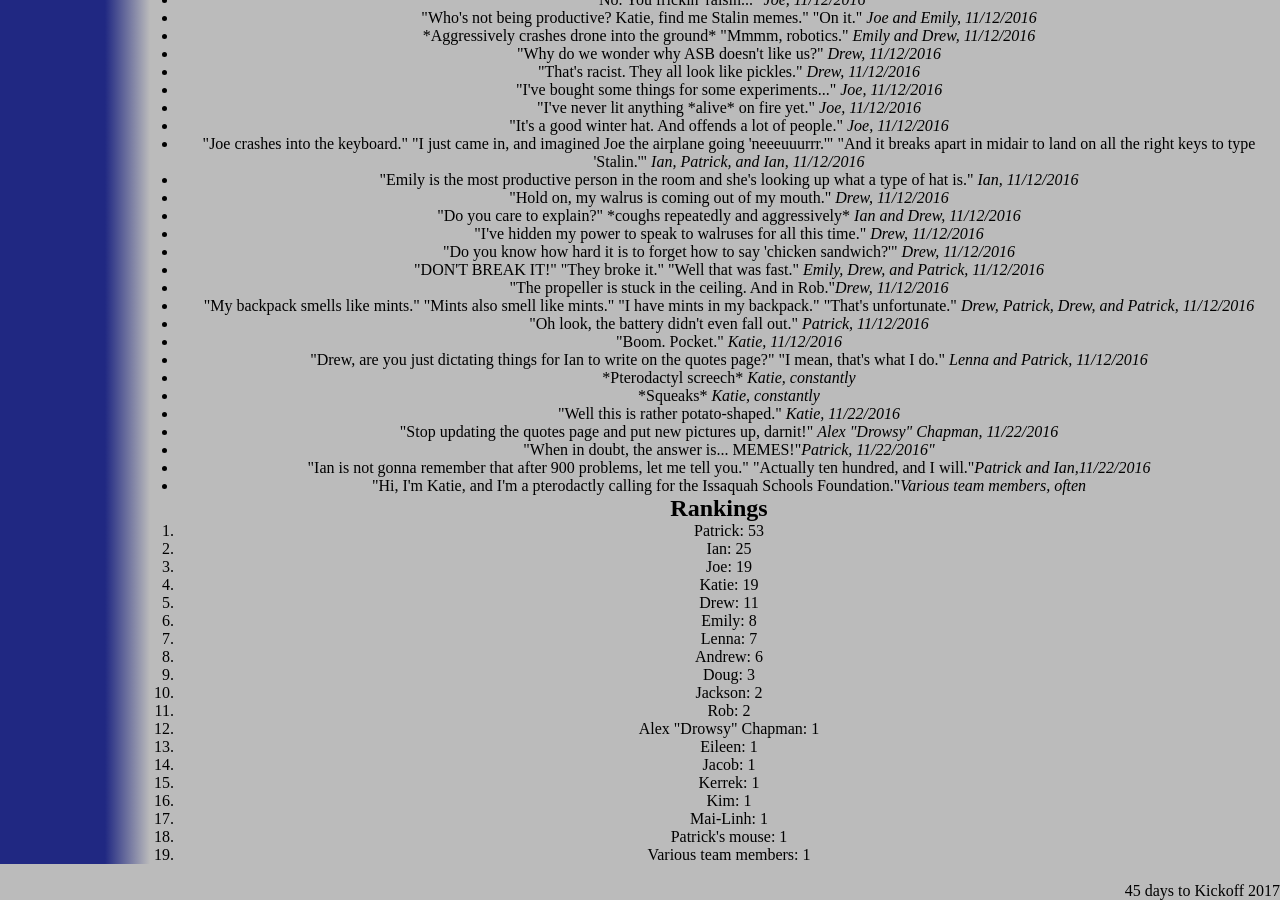
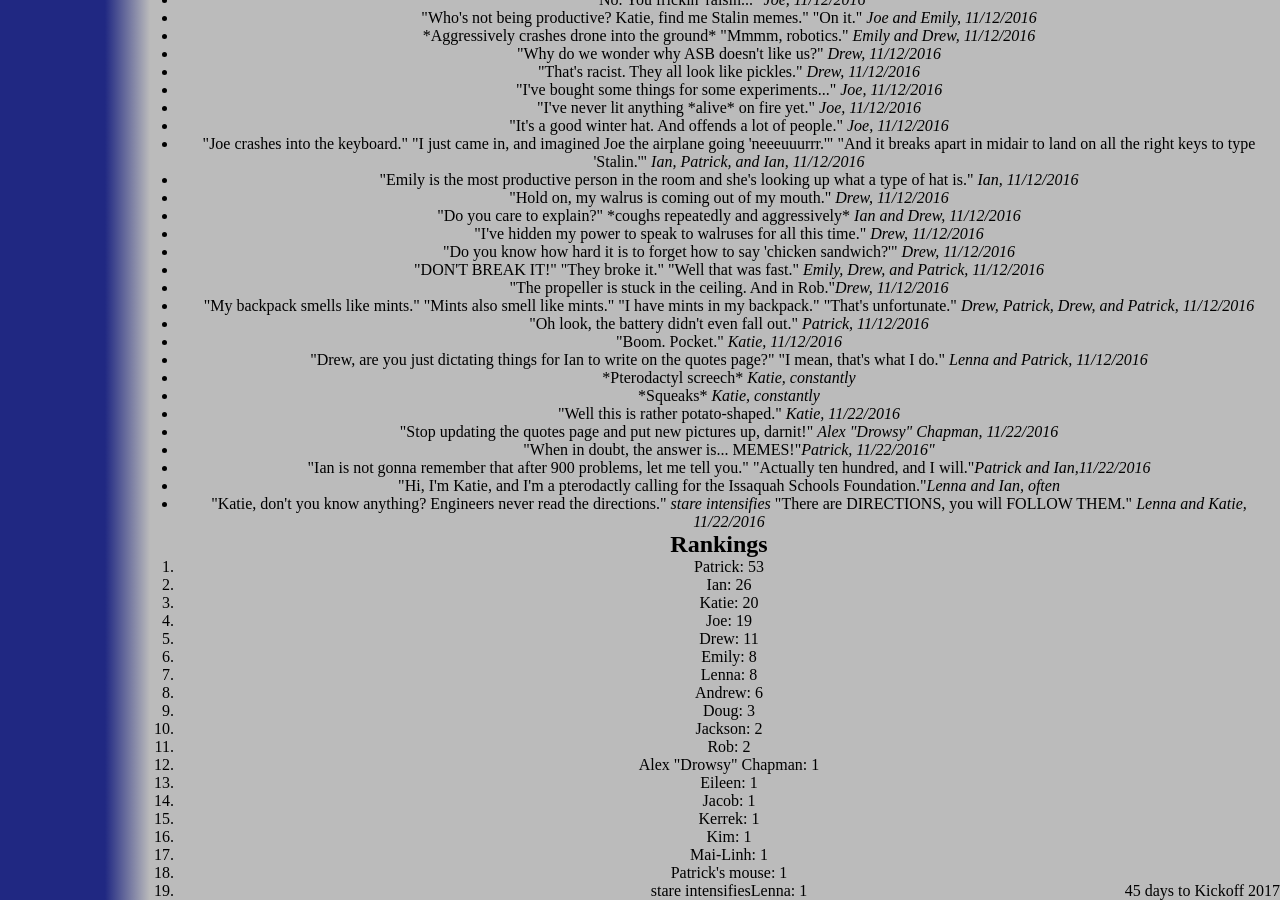
Before and after one commit to katiebugmoon/FRC4131.github.io, a Jekyll site: the page built from media/2017/quotes.html, in a window 1280 px wide and 900 px high, scrolled down 1969 px. Built offline with Jekyll 4.4.1, drawn with Linux system fonts in a browser that asks for light colours; nearby versions of some CDN libraries.

Commit message:
Update quotes.html

```diff
--- a/media/2017/quotes.html
+++ b/media/2017/quotes.html
@@ -129,7 +129,9 @@ title: Build Season 2017 Quotes
 	<li>"Stop updating the quotes page and put new pictures up, darnit!" <i>Alex "Drowsy" Chapman, 11/22/2016</i></li>
 	<li>"When in doubt, the answer is... MEMES!"<i>Patrick, 11/22/2016"</i></li>
 	<li>"Ian is not gonna remember that after 900 problems, let me tell you." "Actually ten hundred, and I will."<i>Patrick and Ian,11/22/2016</i></li>
-	<li>"Hi, I'm Katie, and I'm a pterodactly calling for the Issaquah Schools Foundation."<i>Various team members, often</i></li>
+	<li>"Hi, I'm Katie, and I'm a pterodactly calling for the Issaquah Schools Foundation."<i>Lenna and Ian, often</i></li>
+	<li>"Katie, don't you know anything? Engineers never read the directions." <i>stare intensifies</i> "There are DIRECTIONS, you will FOLLOW THEM." <i>Lenna and Katie, 11/22/2016</i></li>
+
 </ul>
 <h2>Rankings</h2>
 <ol id='rankings'></ol>
```
